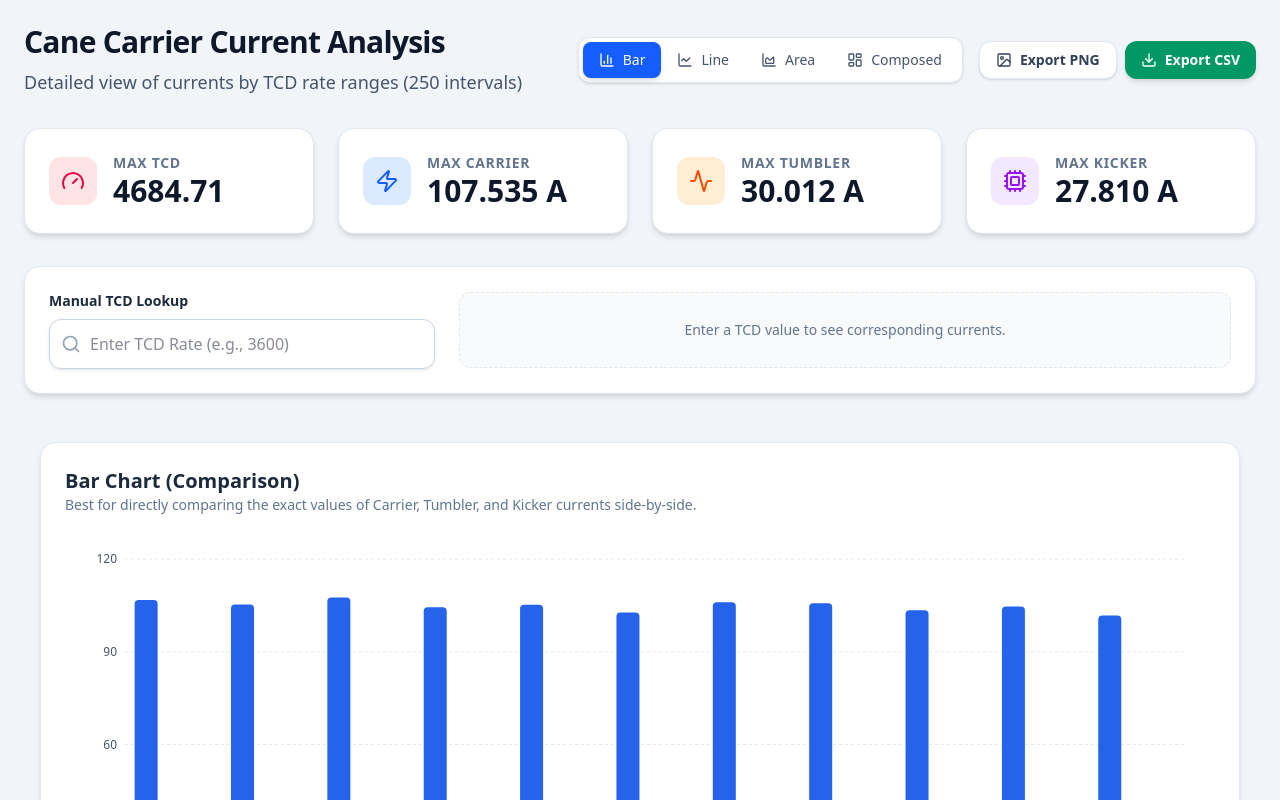
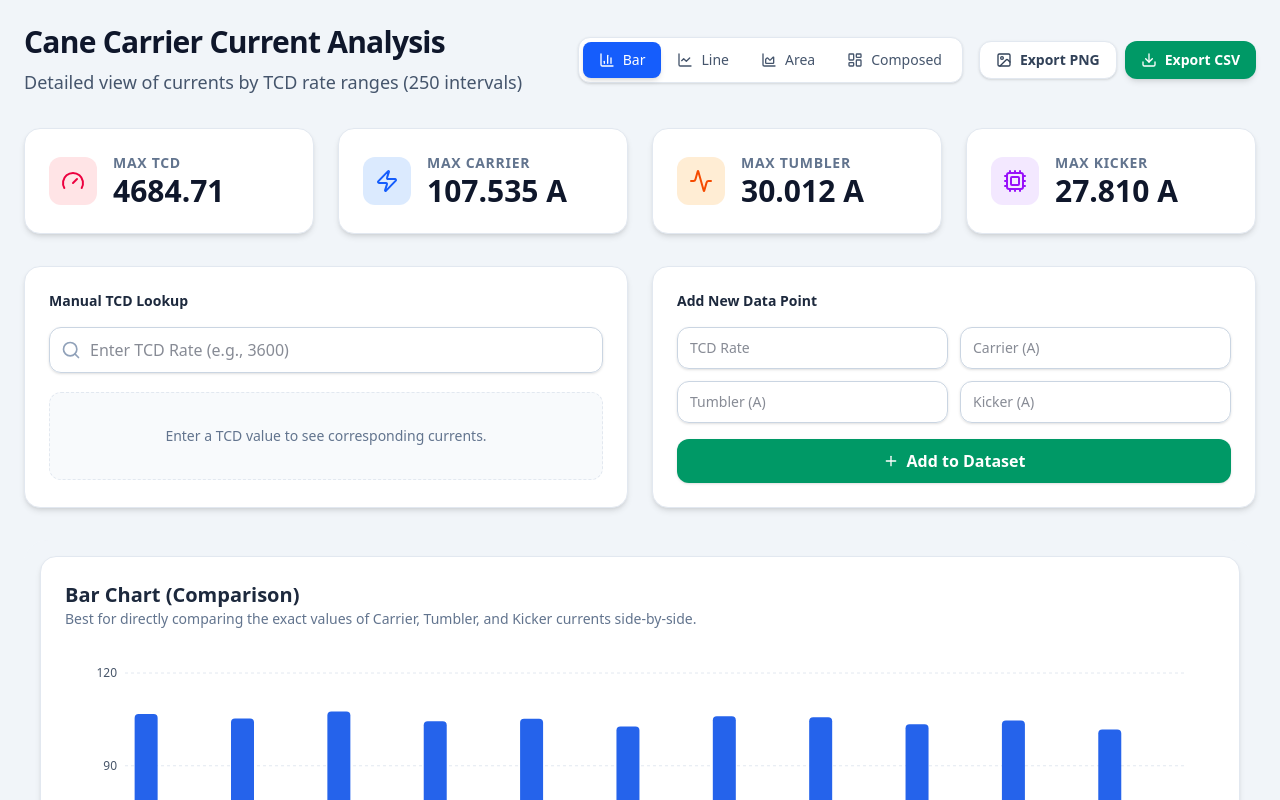
Before and after one commit to arkargyi/NWD_Cane_Crush-Per-Current-, a React (Vite) app: page / in a window 1280 px wide. Shown: the top 800 px of the page. Built offline with nearby package versions, Linux system fonts and the light colour scheme.

Commit message:
feat: Add manual data entry for chart
Allows users to manually add new data points to the current dashboard chart, enhancing interactive analysis. Includes input fields and state management for new entries and loading indicators.

```diff
--- a/src/App.tsx
+++ b/src/App.tsx
@@ -15,11 +15,11 @@ import {
   ComposedChart,
   Rectangle,
 } from 'recharts';
-import { Activity, Zap, Gauge, Cpu, BarChart3, LineChart as LineChartIcon, AreaChart as AreaChartIcon, LayoutDashboard, Download, FileJson, Image as ImageIcon, Search } from 'lucide-react';
+import { Activity, Zap, Gauge, Cpu, BarChart3, LineChart as LineChartIcon, AreaChart as AreaChartIcon, LayoutDashboard, Download, FileJson, Image as ImageIcon, Search, Plus, Loader2 } from 'lucide-react';
 import { toPng } from 'html-to-image';
 
-// Filtered data: Removed zero-value ranges '1750 - 1999' and '2500 - 2749'
-const data = [
+// Initial Filtered data
+const initialData = [
   {
     tcd_rate_range: '1500 - 1749',
     max_tcd: 1701.32,
@@ -150,29 +150,90 @@ const CustomTooltip = ({ active, payload, label }: any) => {
 };
 
 export default function App() {
+  const [chartData, setChartData] = useState(initialData);
   const [chartStyle, setChartStyle] = useState('bar');
   const [manualTcd, setManualTcd] = useState<string>('');
+  const [newEntry, setNewEntry] = useState({ tcd: '', carrier: '', tumbler: '', kicker: '' });
+  const [isLoading, setIsLoading] = useState(false);
   const chartRef = useRef<HTMLDivElement>(null);
 
-  const overallMaxTcd = Math.max(...data.map((d) => d.max_tcd));
-  const maxCarrierCurrent = Math.max(...data.map((d) => d.carrier_current));
-  const maxTumblerCurrent = Math.max(...data.map((d) => d.tumbler_current));
-  const maxKickerCurrent = Math.max(...data.map((d) => d.kicker_current));
+  const overallMaxTcd = chartData.length > 0 ? Math.max(...chartData.map((d) => d.max_tcd)) : 0;
+  const maxCarrierCurrent = chartData.length > 0 ? Math.max(...chartData.map((d) => d.carrier_current)) : 0;
+  const maxTumblerCurrent = chartData.length > 0 ? Math.max(...chartData.map((d) => d.tumbler_current)) : 0;
+  const maxKickerCurrent = chartData.length > 0 ? Math.max(...chartData.map((d) => d.kicker_current)) : 0;
 
   const getManualData = (tcd: number) => {
     if (isNaN(tcd)) return null;
-    return data.find(d => {
+    return chartData.find(d => {
       const [min, max] = d.tcd_rate_range.split(' - ').map(Number);
       return tcd >= min && tcd <= max;
     });
   };
   const manualResult = getManualData(parseFloat(manualTcd));
 
+  const handleAddData = (e: React.FormEvent) => {
+    e.preventDefault();
+    const tcd = parseFloat(newEntry.tcd);
+    const carrier = parseFloat(newEntry.carrier);
+    const tumbler = parseFloat(newEntry.tumbler);
+    const kicker = parseFloat(newEntry.kicker);
+
+    if (isNaN(tcd) || isNaN(carrier) || isNaN(tumbler) || isNaN(kicker)) return;
+
+    setIsLoading(true);
+
+    // Simulate processing delay for visual feedback
+    setTimeout(() => {
+      const rangeStart = Math.floor(tcd / 250) * 250;
+      const rangeStr = `${rangeStart} - ${rangeStart + 249}`;
+
+      setChartData(prevData => {
+        const existingIndex = prevData.findIndex(d => d.tcd_rate_range === rangeStr);
+        let newData = [...prevData];
+
+        if (existingIndex >= 0) {
+          const old = newData[existingIndex];
+          const newDp = old.data_points + 1;
+          newData[existingIndex] = {
+            ...old,
+            max_tcd: Math.max(old.max_tcd, tcd),
+            carrier_current: ((old.carrier_current * old.data_points) + carrier) / newDp,
+            tumbler_current: ((old.tumbler_current * old.data_points) + tumbler) / newDp,
+            kicker_current: ((old.kicker_current * old.data_points) + kicker) / newDp,
+            data_points: newDp
+          };
+        } else {
+          newData.push({
+            tcd_rate_range: rangeStr,
+            max_tcd: tcd,
+            carrier_current: carrier,
+            tumbler_current: tumbler,
+            kicker_current: kicker,
+            data_points: 1
+          });
+        }
+
+        // Sort by range start
+        newData.sort((a, b) => {
+          const aStart = parseInt(a.tcd_rate_range.split(' - ')[0]);
+          const bStart = parseInt(b.tcd_rate_range.split(' - ')[0]);
+          return aStart - bStart;
+        });
+
+        return newData;
+      });
+
+      // Reset form and loading state
+      setNewEntry({ tcd: '', carrier: '', tumbler: '', kicker: '' });
+      setIsLoading(false);
+    }, 800);
+  };
+
   const exportToCSV = () => {
     const headers = ['TCD Rate Range', 'Max TCD', 'Carrier Current (A)', 'Tumbler Current (A)', 'Kicker Current (A)', 'Data Points'];
     const csvContent = [
       headers.join(','),
-      ...data.map(row => [
+      ...chartData.map(row => [
         `"${row.tcd_rate_range}"`,
         row.max_tcd.toFixed(2),
         row.carrier_current.toFixed(3),
@@ -328,12 +389,12 @@ export default function App() {
           </div>
         </div>
 
+        {/* Interactive Controls */}
+        <div className="grid gap-6 lg:grid-cols-2">
           {/* Manual TCD Lookup */}
-        <div className="rounded-2xl bg-white p-6 shadow-md border border-slate-200">
-          <div className="flex flex-col md:flex-row gap-6 items-start md:items-center">
-            <div className="w-full md:w-1/3">
-              <label htmlFor="tcd-input" className="block text-sm font-bold text-slate-800 mb-2">Manual TCD Lookup</label>
-              <div className="relative">
+          <div className="rounded-2xl bg-white p-6 shadow-md border border-slate-200 flex flex-col">
+            <label htmlFor="tcd-input" className="block text-sm font-bold text-slate-800 mb-4">Manual TCD Lookup</label>
+            <div className="relative mb-4">
               <div className="absolute inset-y-0 left-0 pl-3 flex items-center pointer-events-none">
                 <Search className="h-5 w-5 text-slate-400" />
               </div>
@@ -343,41 +404,66 @@ export default function App() {
                 value={manualTcd}
                 onChange={(e) => setManualTcd(e.target.value)}
                 placeholder="Enter TCD Rate (e.g., 3600)"
-                  className="w-full pl-10 pr-4 py-3 border border-slate-300 rounded-xl focus:ring-2 focus:ring-blue-500 focus:border-blue-500 outline-none transition-all shadow-sm"
+                className="w-full pl-10 pr-4 py-2.5 border border-slate-300 rounded-xl focus:ring-2 focus:ring-blue-500 focus:border-blue-500 outline-none transition-all shadow-sm"
               />
             </div>
-            </div>
-            <div className="w-full md:w-2/3 flex flex-wrap gap-4 mt-4 md:mt-0">
+            <div className="flex-1 flex flex-col justify-center">
               {manualTcd === '' ? (
-                <div className="flex items-center justify-center w-full h-full min-h-[76px] bg-slate-50 rounded-xl border border-slate-200 border-dashed">
+                <div className="flex items-center justify-center w-full h-[88px] bg-slate-50 rounded-xl border border-slate-200 border-dashed">
                   <p className="text-slate-500 text-sm font-medium">Enter a TCD value to see corresponding currents.</p>
                 </div>
               ) : manualResult ? (
-                <div className="flex w-full gap-4 flex-wrap md:flex-nowrap">
-                  <div className="bg-blue-50 border border-blue-100 rounded-xl p-4 flex-1 min-w-[120px] shadow-sm">
-                    <p className="text-xs text-blue-600 font-bold uppercase tracking-wider mb-1">Carrier</p>
-                    <p className="text-2xl font-black text-blue-900">{manualResult.carrier_current.toFixed(3)} <span className="text-sm font-medium text-blue-700">A</span></p>
+                <div className="flex w-full gap-3">
+                  <div className="bg-blue-50 border border-blue-100 rounded-xl p-3 flex-1 shadow-sm text-center">
+                    <p className="text-[10px] text-blue-600 font-bold uppercase tracking-wider mb-1">Carrier</p>
+                    <p className="text-xl font-black text-blue-900">{manualResult.carrier_current.toFixed(3)} <span className="text-xs font-medium text-blue-700">A</span></p>
                   </div>
-                  <div className="bg-orange-50 border border-orange-100 rounded-xl p-4 flex-1 min-w-[120px] shadow-sm">
-                    <p className="text-xs text-orange-600 font-bold uppercase tracking-wider mb-1">Tumbler</p>
-                    <p className="text-2xl font-black text-orange-900">{manualResult.tumbler_current.toFixed(3)} <span className="text-sm font-medium text-orange-700">A</span></p>
+                  <div className="bg-orange-50 border border-orange-100 rounded-xl p-3 flex-1 shadow-sm text-center">
+                    <p className="text-[10px] text-orange-600 font-bold uppercase tracking-wider mb-1">Tumbler</p>
+                    <p className="text-xl font-black text-orange-900">{manualResult.tumbler_current.toFixed(3)} <span className="text-xs font-medium text-orange-700">A</span></p>
                   </div>
-                  <div className="bg-purple-50 border border-purple-100 rounded-xl p-4 flex-1 min-w-[120px] shadow-sm">
-                    <p className="text-xs text-purple-600 font-bold uppercase tracking-wider mb-1">Kicker</p>
-                    <p className="text-2xl font-black text-purple-900">{manualResult.kicker_current.toFixed(3)} <span className="text-sm font-medium text-purple-700">A</span></p>
+                  <div className="bg-purple-50 border border-purple-100 rounded-xl p-3 flex-1 shadow-sm text-center">
+                    <p className="text-[10px] text-purple-600 font-bold uppercase tracking-wider mb-1">Kicker</p>
+                    <p className="text-xl font-black text-purple-900">{manualResult.kicker_current.toFixed(3)} <span className="text-xs font-medium text-purple-700">A</span></p>
                   </div>
                 </div>
               ) : (
-                <div className="flex items-center justify-center w-full h-full min-h-[76px] bg-rose-50 rounded-xl border border-rose-200">
-                  <p className="text-rose-600 text-sm font-medium">No data available for this TCD rate. Try a value between 1500 and 4749.</p>
+                <div className="flex items-center justify-center w-full h-[88px] bg-rose-50 rounded-xl border border-rose-200">
+                  <p className="text-rose-600 text-sm font-medium text-center px-4">No data available for this TCD rate. Try a value between 1500 and 4749.</p>
                 </div>
               )}
             </div>
           </div>
+
+          {/* Add New Data Point */}
+          <div className="rounded-2xl bg-white p-6 shadow-md border border-slate-200 flex flex-col">
+            <label className="block text-sm font-bold text-slate-800 mb-4">Add New Data Point</label>
+            <form onSubmit={handleAddData} className="flex flex-col flex-1 gap-4">
+              <div className="grid grid-cols-2 gap-3">
+                <input type="number" step="any" placeholder="TCD Rate" required value={newEntry.tcd} onChange={e => setNewEntry({...newEntry, tcd: e.target.value})} className="w-full px-3 py-2.5 border border-slate-300 rounded-xl focus:ring-2 focus:ring-emerald-500 focus:border-emerald-500 outline-none transition-all shadow-sm text-sm" />
+                <input type="number" step="any" placeholder="Carrier (A)" required value={newEntry.carrier} onChange={e => setNewEntry({...newEntry, carrier: e.target.value})} className="w-full px-3 py-2.5 border border-slate-300 rounded-xl focus:ring-2 focus:ring-emerald-500 focus:border-emerald-500 outline-none transition-all shadow-sm text-sm" />
+                <input type="number" step="any" placeholder="Tumbler (A)" required value={newEntry.tumbler} onChange={e => setNewEntry({...newEntry, tumbler: e.target.value})} className="w-full px-3 py-2.5 border border-slate-300 rounded-xl focus:ring-2 focus:ring-emerald-500 focus:border-emerald-500 outline-none transition-all shadow-sm text-sm" />
+                <input type="number" step="any" placeholder="Kicker (A)" required value={newEntry.kicker} onChange={e => setNewEntry({...newEntry, kicker: e.target.value})} className="w-full px-3 py-2.5 border border-slate-300 rounded-xl focus:ring-2 focus:ring-emerald-500 focus:border-emerald-500 outline-none transition-all shadow-sm text-sm" />
+              </div>
+              <button type="submit" className="mt-auto w-full flex items-center justify-center gap-2 bg-emerald-600 hover:bg-emerald-700 text-white py-2.5 rounded-xl font-semibold transition-colors shadow-sm">
+                <Plus className="w-4 h-4" /> Add to Dataset
+              </button>
+            </form>
+          </div>
         </div>
 
         {/* Main Chart Display */}
-        <div ref={chartRef} className="space-y-8 p-4 bg-slate-100 rounded-3xl">
+        <div ref={chartRef} className="space-y-8 p-4 bg-slate-100 rounded-3xl relative">
+
+          {/* Loading Overlay */}
+          {isLoading && (
+            <div className="absolute inset-0 z-10 flex items-center justify-center bg-slate-100/70 backdrop-blur-sm rounded-3xl">
+              <div className="flex flex-col items-center gap-4 bg-white p-8 rounded-2xl shadow-xl border border-slate-200">
+                <Loader2 className="w-12 h-12 text-emerald-600 animate-spin" />
+                <p className="text-slate-700 font-bold text-lg animate-pulse">Processing Data...</p>
+              </div>
+            </div>
+          )}
 
           {/* Style 1: Bar Chart */}
           {chartStyle === 'bar' && (
@@ -388,7 +474,7 @@ export default function App() {
               </div>
               <div className="h-[500px] w-full">
                 <ResponsiveContainer width="100%" height="100%">
-                  <BarChart data={data} margin={{ top: 20, right: 30, left: 0, bottom: 25 }}>
+                  <BarChart data={chartData} margin={{ top: 20, right: 30, left: 0, bottom: 25 }}>
                     <CartesianGrid strokeDasharray="3 3" vertical={false} stroke="#e2e8f0" />
                     <XAxis
                       dataKey="tcd_rate_range"
@@ -445,7 +531,7 @@ export default function App() {
               </div>
               <div className="h-[500px] w-full">
                 <ResponsiveContainer width="100%" height="100%">
-                  <LineChart data={data} margin={{ top: 20, right: 30, left: 0, bottom: 25 }}>
+                  <LineChart data={chartData} margin={{ top: 20, right: 30, left: 0, bottom: 25 }}>
                     <CartesianGrid strokeDasharray="3 3" vertical={false} stroke="#e2e8f0" />
                     <XAxis
                       dataKey="tcd_rate_range"
@@ -481,7 +567,7 @@ export default function App() {
               </div>
               <div className="h-[500px] w-full">
                 <ResponsiveContainer width="100%" height="100%">
-                  <AreaChart data={data} margin={{ top: 20, right: 30, left: 0, bottom: 25 }}>
+                  <AreaChart data={chartData} margin={{ top: 20, right: 30, left: 0, bottom: 25 }}>
                     <defs>
                       <linearGradient id="colorCarrier" x1="0" y1="0" x2="0" y2="1">
                         <stop offset="5%" stopColor={COLORS.carrier} stopOpacity={0.3}/>
@@ -531,7 +617,7 @@ export default function App() {
               </div>
               <div className="h-[500px] w-full">
                 <ResponsiveContainer width="100%" height="100%">
-                  <ComposedChart data={data} margin={{ top: 20, right: 30, left: 0, bottom: 25 }}>
+                  <ComposedChart data={chartData} margin={{ top: 20, right: 30, left: 0, bottom: 25 }}>
                     <CartesianGrid strokeDasharray="3 3" vertical={false} stroke="#e2e8f0" />
                     <XAxis
                       dataKey="tcd_rate_range"
@@ -592,7 +678,7 @@ export default function App() {
                 </tr>
               </thead>
               <tbody className="divide-y divide-slate-200">
-                {data.map((row, i) => (
+                {chartData.map((row, i) => (
                   <tr key={i} className="hover:bg-slate-50 transition-colors">
                     <td className="px-6 py-4 font-semibold text-slate-900">{row.tcd_rate_range}</td>
                     <td className="px-6 py-4 font-mono font-medium">{row.max_tcd.toFixed(2)}</td>
```
Lines whose indentation alone changed are shown as unchanged.
